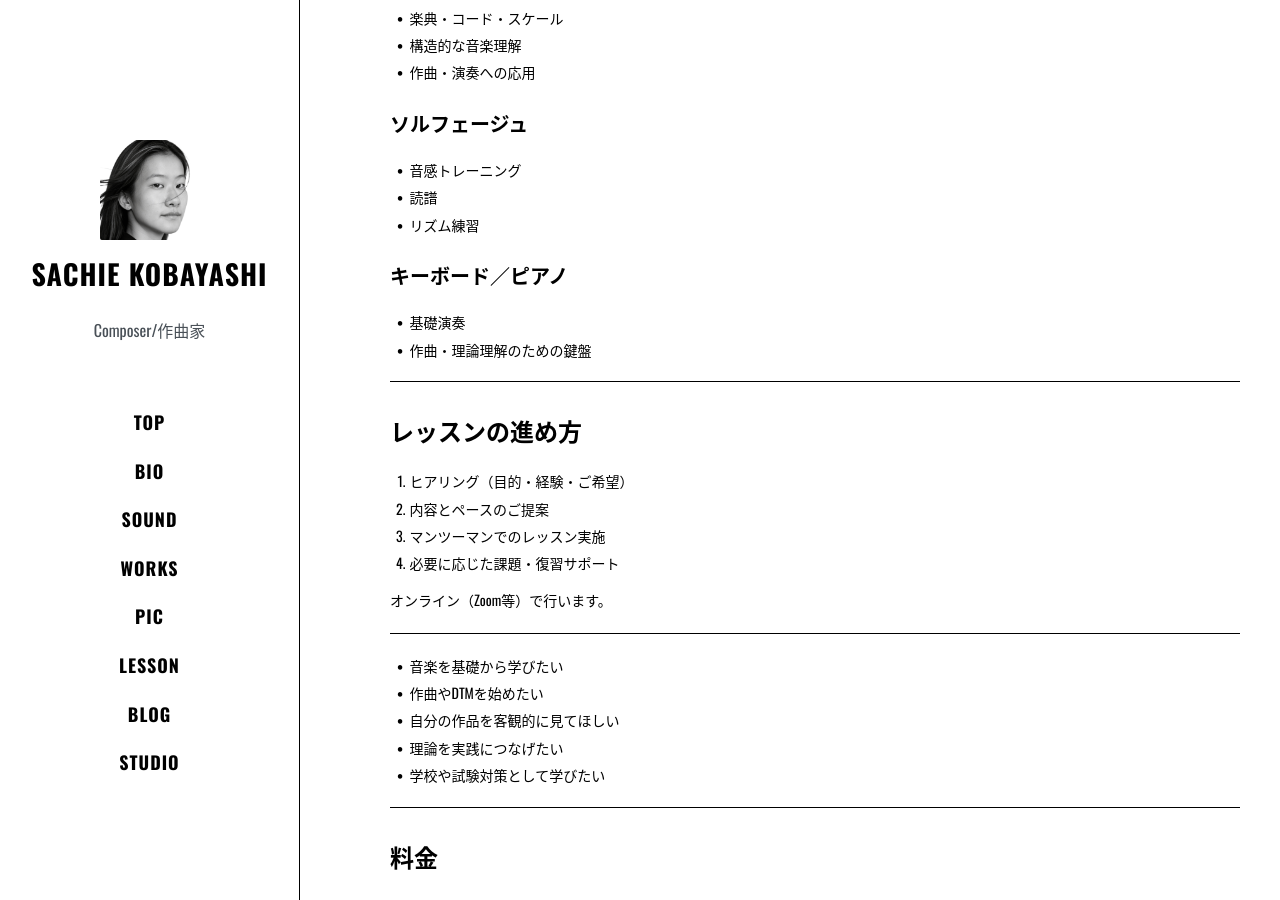
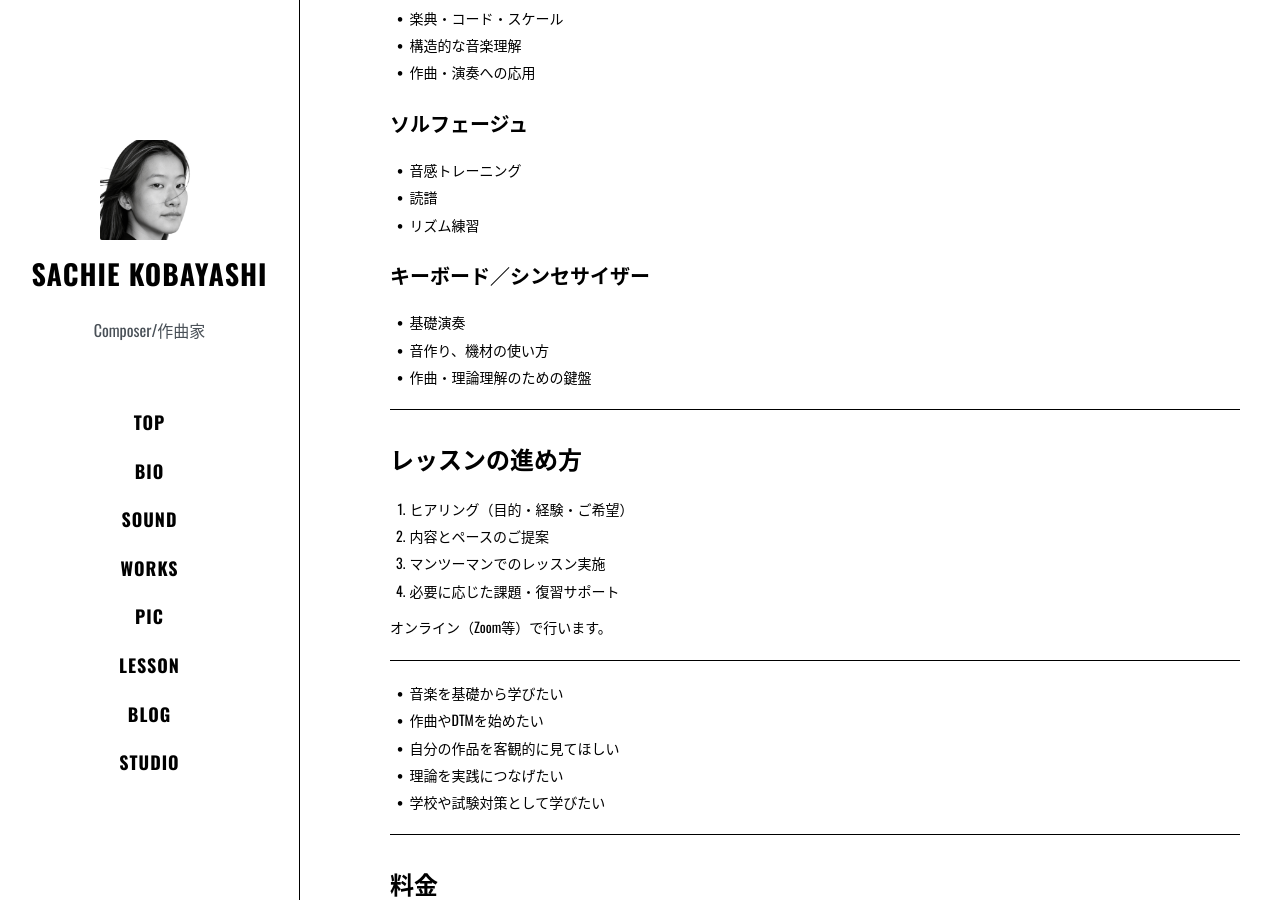
Before and after one commit to kbys88/kbys88.github.io, a Jekyll site: the page built from archive/Teach.md, in a window 1280 px wide and 900 px high, scrolled down 1248 px. Built offline with Jekyll 4.4.1, drawn with Linux system fonts in a browser that asks for light colours; nearby versions of some CDN libraries; some web fonts are replaced.

Commit message:
Update Teach.md

```diff
--- a/archive/Teach.md
+++ b/archive/Teach.md
@@ -55,9 +55,10 @@ permalink: /teach/
   <li>リズム練習</li>
 </ul>
 
-<h3>キーボード／ピアノ</h3>
+<h3>キーボード／シンセサイザー</h3>
 <ul>
   <li>基礎演奏</li>
+  <li>音作り、機材の使い方</li>
   <li>作曲・理論理解のための鍵盤</li>
 </ul>
 
```
